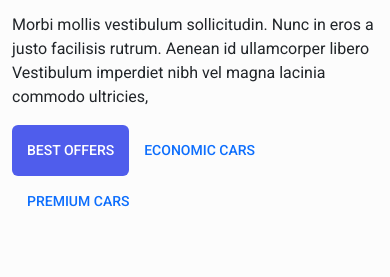
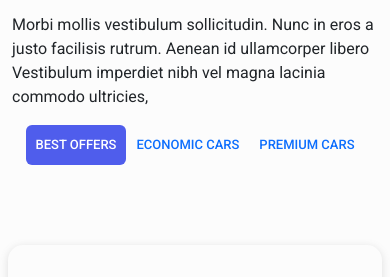
Before and after one commit to Vimuwa96/rentacar, a plain HTML site: page index.html in a window 390 px wide. Shown: the part 2320-2597 px from the top of the page. Drawn offline with nearby package versions, Linux system fonts and the light colour scheme.

Commit message:
Add files via upload

```diff
--- a/responsive.css
+++ b/responsive.css
@@ -6,10 +6,26 @@
     .servicetag{
         font-size: 10px!important;
     }
-  }
+
+
+
+}
+
+
 
   @media only screen and (max-width: 1400px) {
     .servicetag{
         font-size: 10px!important;
     }
   }
+
+
+  /* Iphone XR */
+  @media only screen and (max-width: 420px) {
+    #offers ,#economic ,#premium{
+      text-decoration: none;
+      padding: 10px;
+      font-size: 13px!important;
+      font-weight: 500;
+  }
+  }
```
